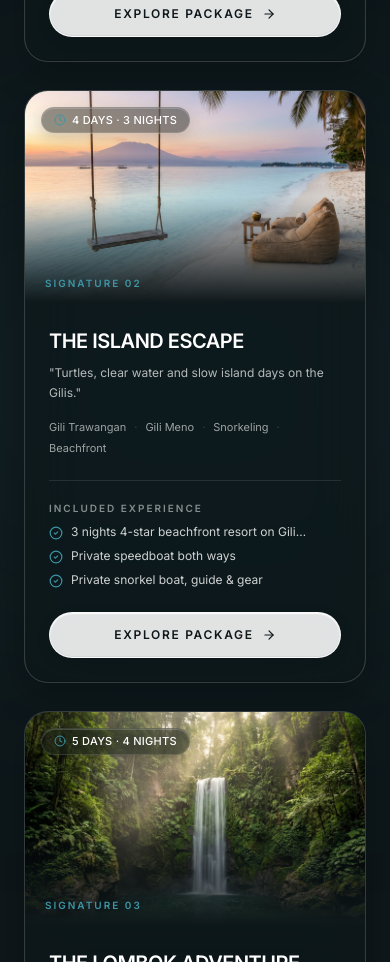
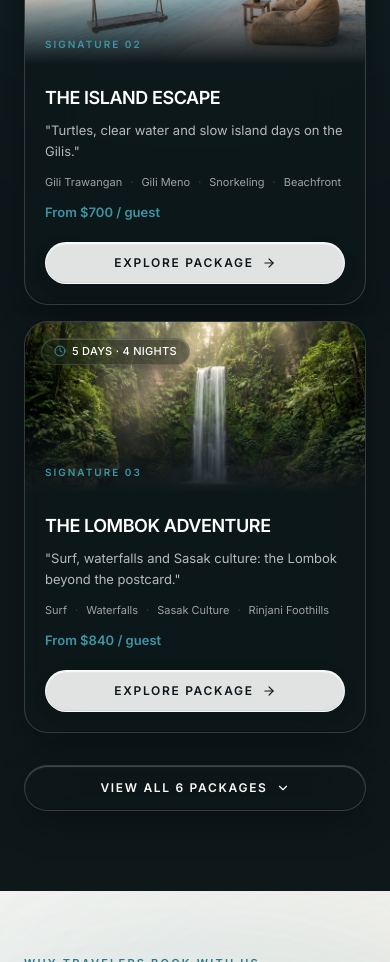
Before and after one commit to sapifysh/travelop, a React (Vite) app: page / in a window 390 px wide. Shown: the part 2800-3762 px from the top of the page. Built offline with nearby package versions, Linux system fonts and the light colour scheme.

Commit message:
feat(packages): show 3 then View all toggle; compact cards on phones with price line (#11)
Co-authored-by: sapifysh <dimashidayat259@gmail.com>

```diff
--- a/src/components/Packages.tsx
+++ b/src/components/Packages.tsx
@@ -1,5 +1,6 @@
+import { useState } from 'react';
 import { motion } from 'motion/react';
-import { ArrowRight, Clock, CheckCircle2 } from 'lucide-react';
+import { ArrowRight, Clock, CheckCircle2, ChevronDown } from 'lucide-react';
 import { PACKAGES } from '../data/content';
 import { TravelPackage } from '../types';
 
@@ -9,6 +10,17 @@ interface PackagesProps {
 }
 
 export default function Packages({ onSelectPackage, onViewItinerary }: PackagesProps) {
+  const INITIAL_COUNT = 3;
+  const [showAll, setShowAll] = useState(false);
+  const visiblePackages = showAll ? PACKAGES : PACKAGES.slice(0, INITIAL_COUNT);
+
+  const toggleShowAll = () => {
+    if (showAll) {
+      document.getElementById('packages')?.scrollIntoView({ behavior: 'smooth', block: 'start' });
+    }
+    setShowAll((v) => !v);
+  };
+
   return (
     <section
       id="packages"
@@ -19,7 +31,7 @@ export default function Packages({ onSelectPackage, onViewItinerary }: PackagesP
 
       <div className="max-w-7xl mx-auto px-6 sm:px-10 lg:px-12 relative z-10">
         {/* Section Header */}
-        <div className="max-w-3xl mb-16 sm:mb-24">
+        <div className="max-w-3xl mb-10 sm:mb-24">
           <h2 className="font-semibold text-3xl sm:text-5xl lg:text-6xl text-[#FAF8F5] tracking-tight leading-[1.08]">
             Choose Your Kind<br />of Escape.
           </h2>
@@ -29,8 +41,8 @@ export default function Packages({ onSelectPackage, onViewItinerary }: PackagesP
         </div>
 
         {/* Apple-Style Liquid Glass Package Cards */}
-        <div className="grid grid-cols-1 md:grid-cols-3 gap-7 lg:gap-8">
-          {PACKAGES.map((pkg, index) => {
+        <div className="grid grid-cols-1 md:grid-cols-3 gap-4 sm:gap-7 lg:gap-8">
+          {visiblePackages.map((pkg, index) => {
             return (
               <motion.div
                 key={pkg.id}
@@ -38,12 +50,12 @@ export default function Packages({ onSelectPackage, onViewItinerary }: PackagesP
                 initial={{ opacity: 0, y: 30 }}
                 whileInView={{ opacity: 1, y: 0 }}
                 viewport={{ once: true }}
-                transition={{ duration: 0.6, delay: index * 0.12, ease: [0.16, 1, 0.3, 1] }}
+                transition={{ duration: 0.6, delay: (index % INITIAL_COUNT) * 0.12, ease: [0.16, 1, 0.3, 1] }}
                 className="group flex flex-col justify-between liquid-glass-dark-standard rounded-3xl overflow-hidden refraction-highlight transition-all duration-300 hover:-translate-y-1.5"
               >
                 <div>
                   {/* Visual Header */}
-                  <div className="relative aspect-[16/10] overflow-hidden">
+                  <div className="relative aspect-[2/1] sm:aspect-[16/10] overflow-hidden">
                     <img
                       src={pkg.image}
                       alt={pkg.name}
@@ -66,17 +78,17 @@ export default function Packages({ onSelectPackage, onViewItinerary }: PackagesP
                   </div>
 
                   {/* Card Content */}
-                  <div className="p-6 sm:p-7">
-                    <h3 className="font-semibold text-xl sm:text-2xl text-white tracking-tight">
+                  <div className="p-5 sm:p-7">
+                    <h3 className="font-semibold text-lg sm:text-2xl text-white tracking-tight">
                       {pkg.name}
                     </h3>
 
-                    <p className="mt-2 text-xs sm:text-sm text-white/70 font-normal leading-relaxed min-h-[40px]">
+                    <p className="mt-2 text-[13px] sm:text-sm text-white/70 font-normal leading-relaxed sm:min-h-[40px]">
                       "{pkg.subtitle}"
                     </p>
 
                     {/* Unboxed Metadata Tags (Anti-slop: clean text with dividers) */}
-                    <div className="mt-4 flex flex-wrap items-center gap-x-2 gap-y-1 text-[11px] text-white/60">
+                    <div className="mt-3 sm:mt-4 flex flex-wrap items-center gap-x-2 gap-y-1 text-[11px] text-white/60">
                       {pkg.tags.map((tag, tIdx) => (
                         <div key={tag} className="flex items-center gap-2">
                           <span>{tag}</span>
@@ -87,8 +99,14 @@ export default function Packages({ onSelectPackage, onViewItinerary }: PackagesP
                       ))}
                     </div>
 
-                    {/* Inclusions summary preview */}
-                    <div className="mt-6 pt-5 border-t border-white/10 space-y-2">
+                    {pkg.priceEstimate && (
+                      <p className="mt-3 sm:mt-4 text-[13px] sm:text-sm font-semibold text-[#3D95A5]">
+                        {pkg.priceEstimate}
+                      </p>
+                    )}
+
+                    {/* Inclusions summary preview (hidden on phones; full list lives in the modal) */}
+                    <div className="hidden sm:block mt-6 pt-5 border-t border-white/10 space-y-2">
                       <span className="text-[10px] uppercase tracking-[0.2em] font-semibold text-white/50 block">
                         Included Experience
                       </span>
@@ -103,12 +121,12 @@ export default function Packages({ onSelectPackage, onViewItinerary }: PackagesP
                 </div>
 
                 {/* Card Footer Actions: Liquid Glass Button */}
-                <div className="p-6 sm:p-7 pt-0 flex flex-col gap-3">
+                <div className="p-5 sm:p-7 pt-0 sm:pt-0 flex flex-col gap-3">
                   <button
                     type="button"
                     onClick={() => onViewItinerary(pkg)}
                     id={`btn-view-itinerary-${pkg.id}`}
-                    className="w-full liquid-glass-btn-primary inline-flex items-center justify-center gap-2 text-xs font-semibold uppercase tracking-[0.14em] py-3.5 rounded-full cursor-pointer"
+                    className="w-full liquid-glass-btn-primary inline-flex items-center justify-center gap-2 text-xs font-semibold uppercase tracking-[0.14em] py-3 sm:py-3.5 rounded-full cursor-pointer"
                   >
                     <span>Explore Package</span>
                     <ArrowRight className="w-3.5 h-3.5" />
@@ -118,6 +136,21 @@ export default function Packages({ onSelectPackage, onViewItinerary }: PackagesP
             );
           })}
         </div>
+
+        {PACKAGES.length > INITIAL_COUNT && (
+          <div className="mt-8 sm:mt-12 flex justify-center">
+            <button
+              type="button"
+              onClick={toggleShowAll}
+              aria-expanded={showAll}
+              id="btn-toggle-packages"
+              className="w-full sm:w-auto liquid-glass-dark-standard inline-flex items-center justify-center gap-2 px-8 py-3.5 rounded-full text-xs font-semibold uppercase tracking-[0.14em] text-[#FAF8F5] cursor-pointer transition-colors hover:text-white"
+            >
+              <span>{showAll ? 'Show less' : `View all ${PACKAGES.length} packages`}</span>
+              <ChevronDown className={`w-3.5 h-3.5 transition-transform duration-300 ${showAll ? 'rotate-180' : ''}`} />
+            </button>
+          </div>
+        )}
       </div>
     </section>
   );
```
